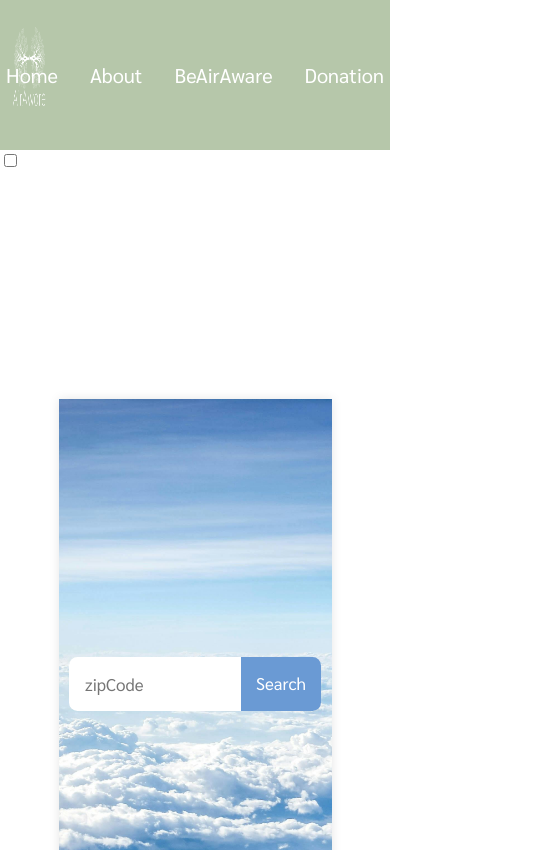
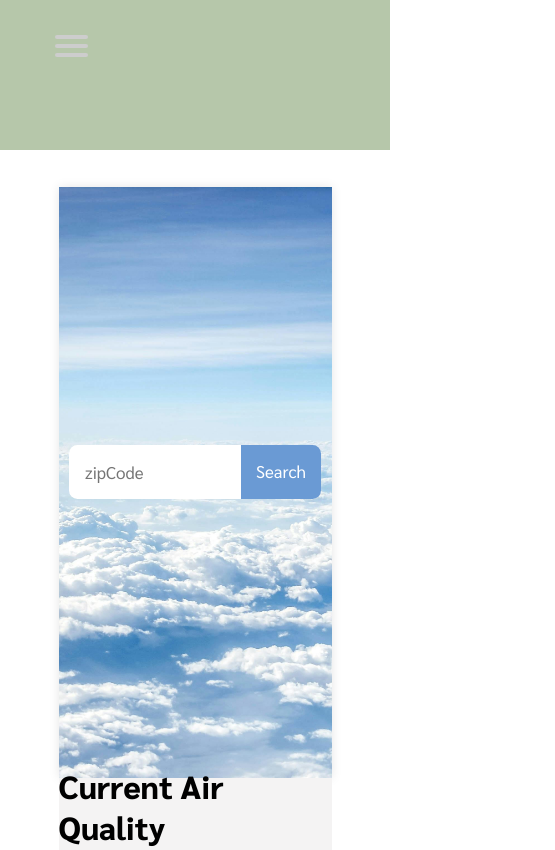
Before and after one commit to andreinaatg/Hope-Hack2, a website: page Datapage/data.html in a window 390 px wide. Shown: the top 850 px of the page, 555 px wide, since content can reach past the window. Drawn offline with nearby package versions, Linux system fonts and the light colour scheme; some packages are replaced by stand-ins of ours; files that its build step writes are made by us from their sources; files whose address does not match are found by name.

Commit message:
fixed linkp paths

```diff
--- a/Datapage/data.html
+++ b/Datapage/data.html
@@ -7,16 +7,18 @@
   <link rel="preconnect" href="https://fonts.googleapis.com">
   <link rel="preconnect" href="https://fonts.gstatic.com" crossorigin>
   <link href="https://fonts.googleapis.com/css2?family=Sarabun:ital,wght@0,100;0,200;0,300;0,400;0,500;0,600;0,700;0,800;1,100;1,200;1,300;1,400;1,500;1,600;1,700;1,800&display=swap" rel="stylesheet">  <link rel="stylesheet" href="data.css">
-  <link rel="stylesheet" href="/Tony/nav.css" />
-  <link rel="stylesheet" href="/Tony/footer.css" />
-  <link rel="stylesheet" href="/Tony/logo.css" />
+  <link rel="stylesheet" href="/logo.css" />
+  <link rel="stylesheet" href="/footer.css" />
+  <link rel="stylesheet" href="/nav.css" />
+  <link rel="stylesheet" href="/hamburger.css" />
+  <link rel="stylesheet" href="/mediaQuery.css" />
 </head>
 <body>
   <header>
     <nav role ="navigation">
     <img src ="/img/AirlOGO (1).png" class="logo" />
         <ul class="navMenu">
-          <li><a href="/">Home</a></li>
+          <li><a href="/home">Home</a></li>
           <li><a href="/about">About</a></li>
           <li><a href="/data">BeAirAware</a></li>
           <li><a href="/form">Donation</a></li>
```
